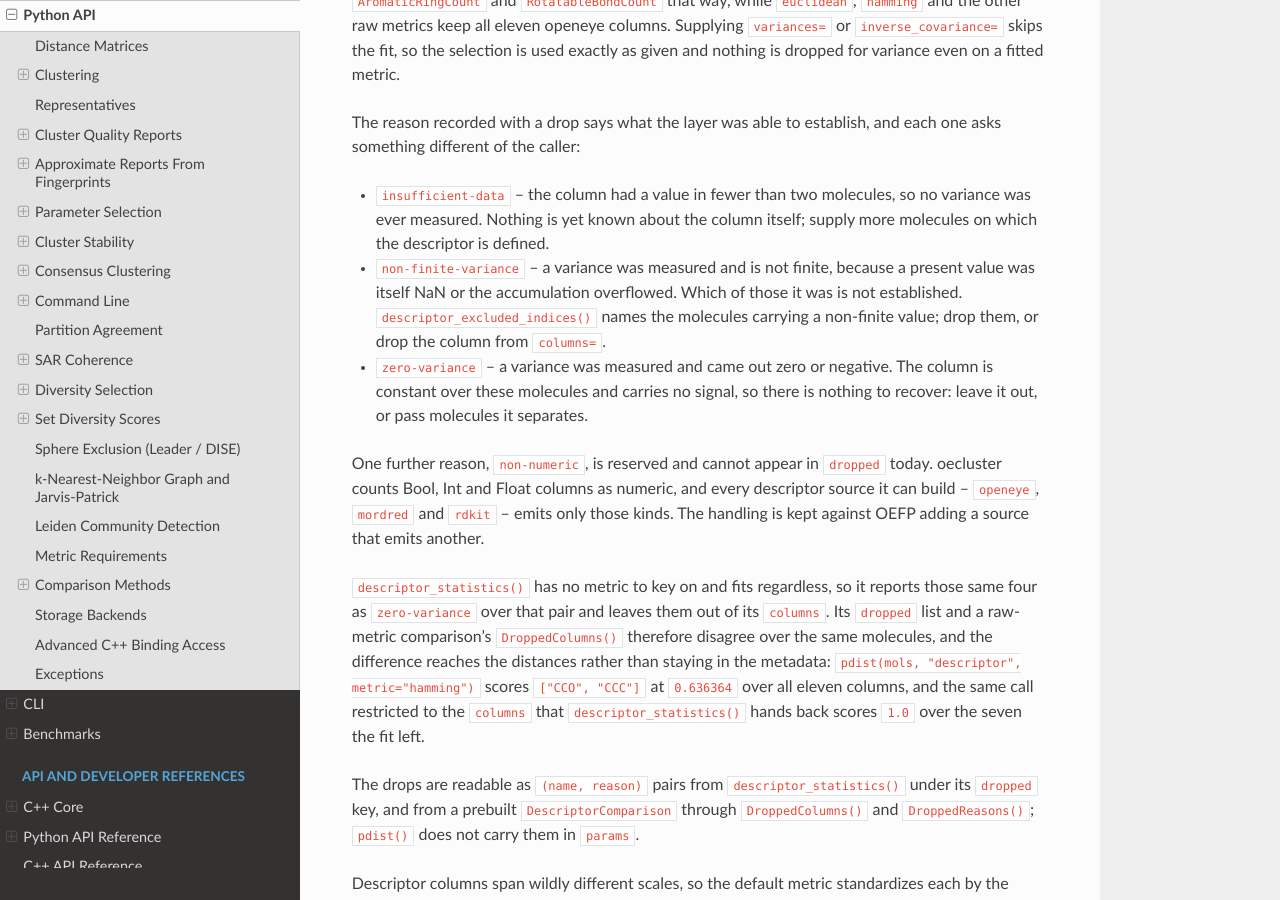
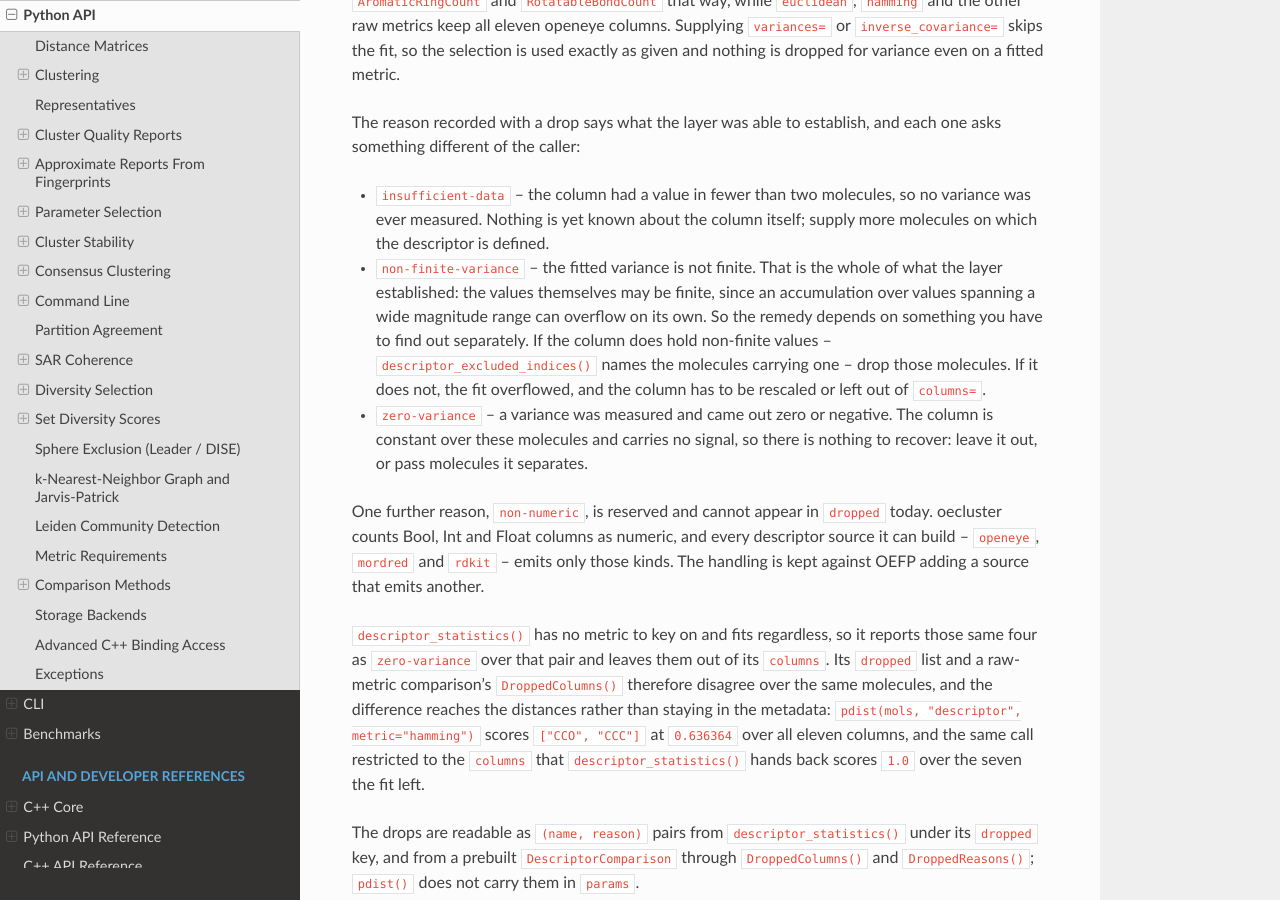
Before and after one commit to scott-arne/oecluster, a Sphinx documentation site: the page built from docs/python-api.md, in a window 1280 px wide and 900 px high, scrolled down 72228 px. Built offline with Sphinx 7.4.7 and the Read the Docs theme 3.1.0, drawn with Linux system fonts in a browser that asks for light colours; pages that are not in the unit, such as notebooks, are missing from menus; the version number is read from the project's files by our own code.

Commit message:
docs: stop the non-finite advice assuming it knows the cause
The guide sent a caller to descriptor_excluded_indices() for every
non-finite-variance drop. That finds rows holding a non-finite value, so
on the overflow route -- every value finite, the accumulation not -- it
returns nothing and the caller retries unchanged. The reason string was
named to claim nothing about the values; the advice beside it assumed
they were at fault. It now says only that the fitted variance is not
finite, makes the row filter conditional on the caller finding non-finite
values, and gives overflow its own remedy.

Two more statements of the same over-claim: the statistics-side reserved
note scoped unreachability to what OEFP 0.3.0 ships rather than to the
sources this layer can build, and said neither why no test covers the
branch nor why it is kept; and a join_drop_reasons comment called
"non-numeric" an input the helper really receives, when nothing can
produce the selection it would come from.

```diff
--- a/docs/python-api.md
+++ b/docs/python-api.md
@@ -3580,11 +3580,13 @@ each one asks something different of the caller:
 - `insufficient-data` -- the column had a value in fewer than two molecules, so
   no variance was ever measured. Nothing is yet known about the column itself;
   supply more molecules on which the descriptor is defined.
-- `non-finite-variance` -- a variance was measured and is not finite, because a
-  present value was itself NaN or the accumulation overflowed. Which of those
-  it was is not established. `descriptor_excluded_indices()` names the
-  molecules carrying a non-finite value; drop them, or drop the column from
-  `columns=`.
+- `non-finite-variance` -- the fitted variance is not finite. That is the whole
+  of what the layer established: the values themselves may be finite, since an
+  accumulation over values spanning a wide magnitude range can overflow on its
+  own. So the remedy depends on something you have to find out separately. If
+  the column does hold non-finite values -- `descriptor_excluded_indices()`
+  names the molecules carrying one -- drop those molecules. If it does not, the
+  fit overflowed, and the column has to be rescaled or left out of `columns=`.
 - `zero-variance` -- a variance was measured and came out zero or negative. The
   column is constant over these molecules and carries no signal, so there is
   nothing to recover: leave it out, or pass molecules it separates.
```
Also changed, not shown: 2 other files.
